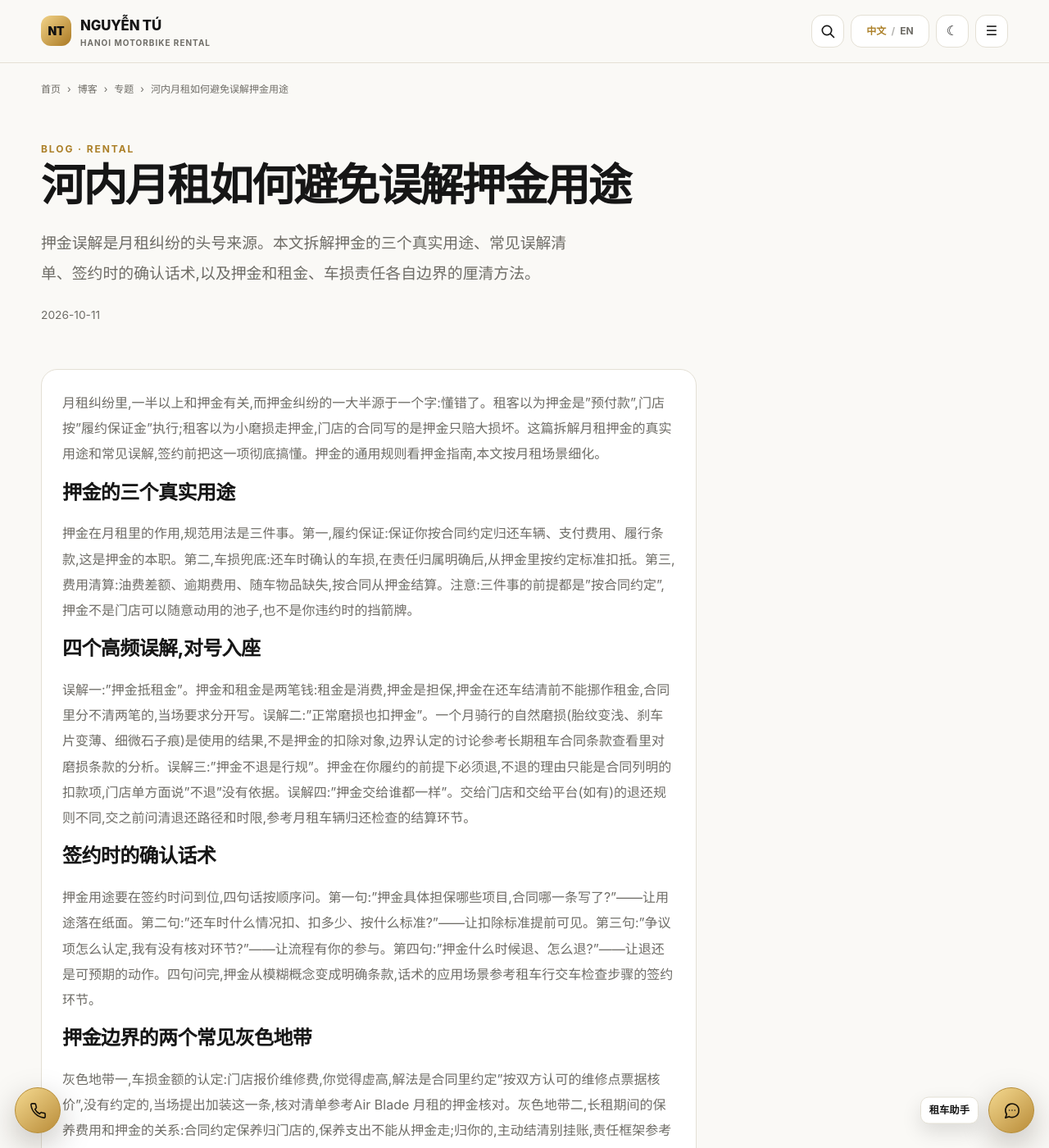
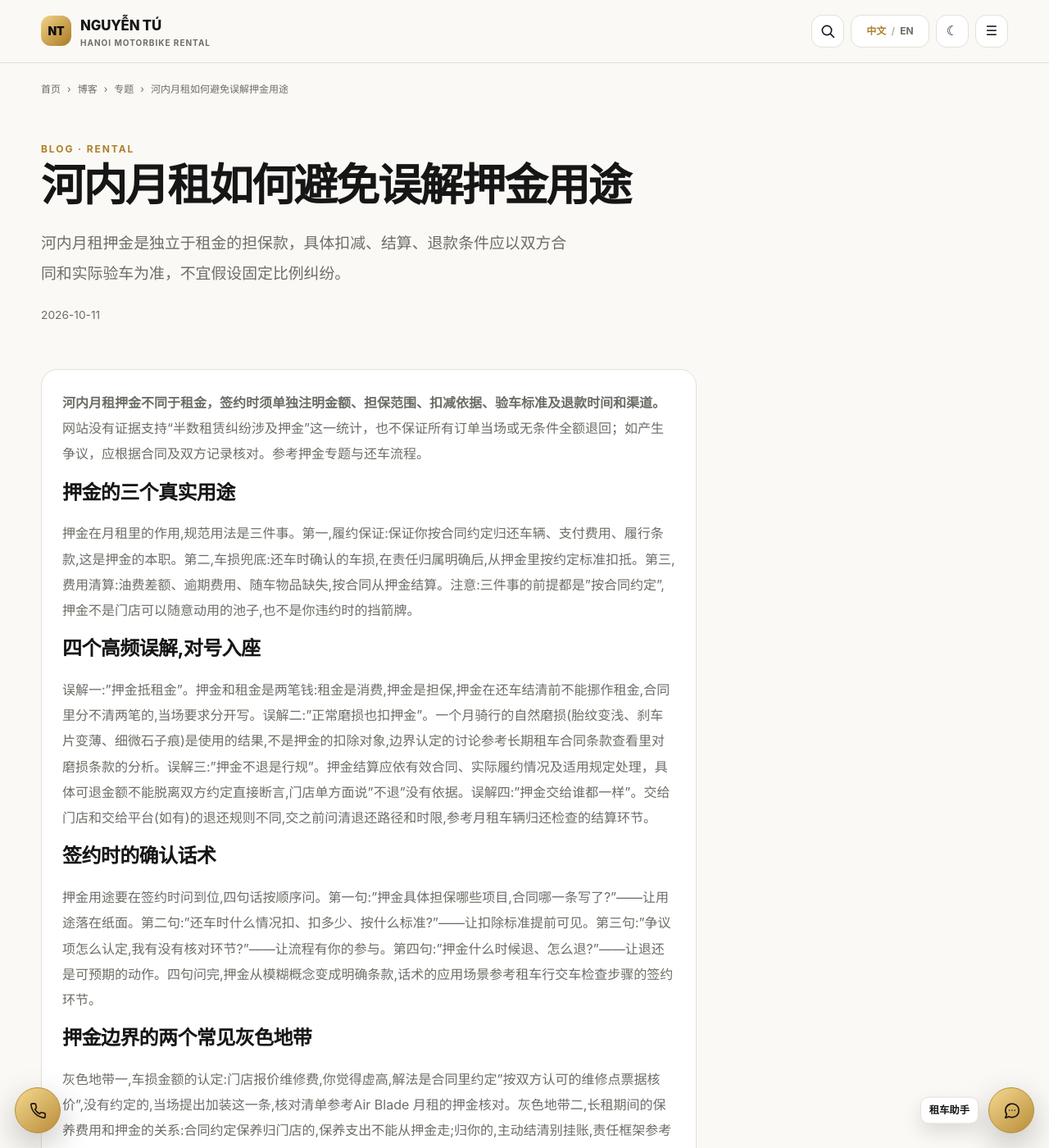
Before and after one commit to thuexemayhanoi/china, a Jekyll site: the page built from _posts/2026-10-11-hanoi-rental-longterm-22.md, in a window 1280 px wide and 1400 px high. Shown: the whole window at 82% size. Built offline with Jekyll 4.4.1, drawn with Linux system fonts in a browser that asks for light colours; some of the changed text lies outside the part shown.

Commit message:
seo(china): direct factual answer P2 article longterm-22

```diff
--- a/_posts/2026-10-11-hanoi-rental-longterm-22.md
+++ b/_posts/2026-10-11-hanoi-rental-longterm-22.md
@@ -5,14 +5,15 @@ topic: "rental"
 subtopic: "monthly"
 permalink: "/blog/hanoi-rental-longterm-22/"
 title: "河内月租如何避免误解押金用途"
-description: "押金误解是月租纠纷的头号来源。本文拆解押金的三个真实用途、常见误解清单、签约时的确认话术,以及押金和租金、车损责任各自边界的厘清方法。"
+description: "河内月租押金是独立于租金的担保款，具体扣减、结算、退款条件应以双方合同和实际验车为准，不宜假设固定比例纠纷。"
+last_modified_at: "2026-10-12"
 primary_keyword: "河内摩托车月租"
 date: "2026-10-11 17:44:42 +0700"
 seo_silo: "rental/monthly"
 breadcrumbs: [{"label": "博客", "href": "/blog/"}, {"label": "专题", "href": "/topics/rental/monthly/"}, {"label": "河内月租如何避免误解押金用途"}]
 publication_method: "automated_qa"
 ---
-月租纠纷里,一半以上和押金有关,而押金纠纷的一大半源于一个字:懂错了。租客以为押金是"预付款",门店按"履约保证金"执行;租客以为小磨损走押金,门店的合同写的是押金只赔大损坏。这篇拆解月租押金的真实用途和常见误解,签约前把这一项彻底搞懂。押金的通用规则看[押金指南](/topics/pricing/deposits/),本文按月租场景细化。
+**河内月租押金不同于租金，签约时须单独注明金额、担保范围、扣减依据、验车标准及退款时间和渠道。**网站没有证据支持“半数租赁纠纷涉及押金”这一统计，也不保证所有订单当场或无条件全额退回；如产生争议，应根据合同及双方记录核对。参考[押金专题](/topics/pricing/deposits/)与[还车流程](/topics/guides/returns/)。
 
 ## 押金的三个真实用途
 
@@ -20,7 +21,7 @@ publication_method: "automated_qa"
 
 ## 四个高频误解,对号入座
 
-误解一:"押金抵租金"。押金和租金是两笔钱:租金是消费,押金是担保,押金在还车结清前不能挪作租金,合同里分不清两笔的,当场要求分开写。误解二:"正常磨损也扣押金"。一个月骑行的自然磨损(胎纹变浅、刹车片变薄、细微石子痕)是使用的结果,不是押金的扣除对象,边界认定的讨论参考[长期租车合同条款查看](/blog/hanoi-rental-longterm-17/)里对磨损条款的分析。误解三:"押金不退是行规"。押金在你履约的前提下必须退,不退的理由只能是合同列明的扣款项,门店单方面说"不退"没有依据。误解四:"押金交给谁都一样"。交给门店和交给平台(如有)的退还规则不同,交之前问清退还路径和时限,参考[月租车辆归还检查](/blog/hanoi-rental-longterm-19/)的结算环节。
+误解一:"押金抵租金"。押金和租金是两笔钱:租金是消费,押金是担保,押金在还车结清前不能挪作租金,合同里分不清两笔的,当场要求分开写。误解二:"正常磨损也扣押金"。一个月骑行的自然磨损(胎纹变浅、刹车片变薄、细微石子痕)是使用的结果,不是押金的扣除对象,边界认定的讨论参考[长期租车合同条款查看](/blog/hanoi-rental-longterm-17/)里对磨损条款的分析。误解三:"押金不退是行规"。押金结算应依有效合同、实际履约情况及适用规定处理，具体可退金额不能脱离双方约定直接断言,门店单方面说"不退"没有依据。误解四:"押金交给谁都一样"。交给门店和交给平台(如有)的退还规则不同,交之前问清退还路径和时限,参考[月租车辆归还检查](/blog/hanoi-rental-longterm-19/)的结算环节。
 
 ## 签约时的确认话术
 
@@ -36,4 +37,4 @@ publication_method: "automated_qa"
 
 ## 结语
 
-厘清押金误解的公式:用途问清、误解排雷、话术四句、边界落字、记录三件套。押金搞懂了,月租纠纷的最大来源就关掉了大半。费用结构的全貌,继续看[月租专题](/topics/rental/monthly/)和[月租费用组成](/topics/pricing/monthly/)的拆解。
+厘清押金误解的公式:用途问清、误解排雷、话术四句、边界落字、记录三件套。提前核对押金用途及结算标准有助于减少误会，但不能据此量化租赁纠纷比例。费用结构的全貌,继续看[月租专题](/topics/rental/monthly/)和[月租费用组成](/topics/pricing/monthly/)的拆解。
```
